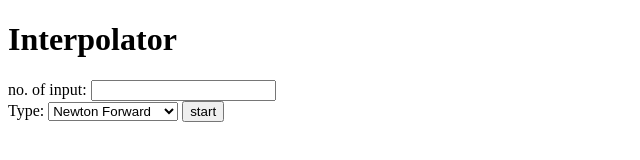
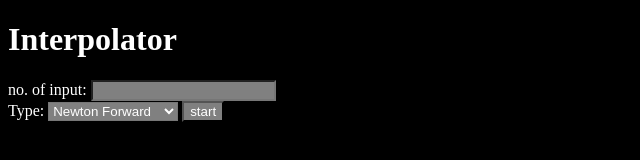
Before and after one commit to hqariful/hqarif.github.io, a plain HTML site: page index.html in a window 1280 px wide. Shown: the whole page, without its empty margins (0-640 px from the left). Drawn offline with Linux system fonts and the light colour scheme.

Commit message:
background color change

```diff
--- /dev/null
+++ b/index.css
@@ -0,0 +1,16 @@
+body {
+  background-color: black;
+  color: white;
+}
+input {
+  background-color: gray;
+  color: white;
+}
+button {
+  background-color: gray;
+  color: white;
+}
+select {
+  background-color: gray;
+  color: white;
+}
--- a/index.html
+++ b/index.html
@@ -4,6 +4,7 @@
     <meta charset="UTF-8" />
     <meta name="viewport" content="width=device-width, initial-scale=1.0" />
     <title>Document</title>
+    <link rel="stylesheet" href="index.css">
     <script type="module" src="./main.js"></script>
   </head>
   <body>
```
